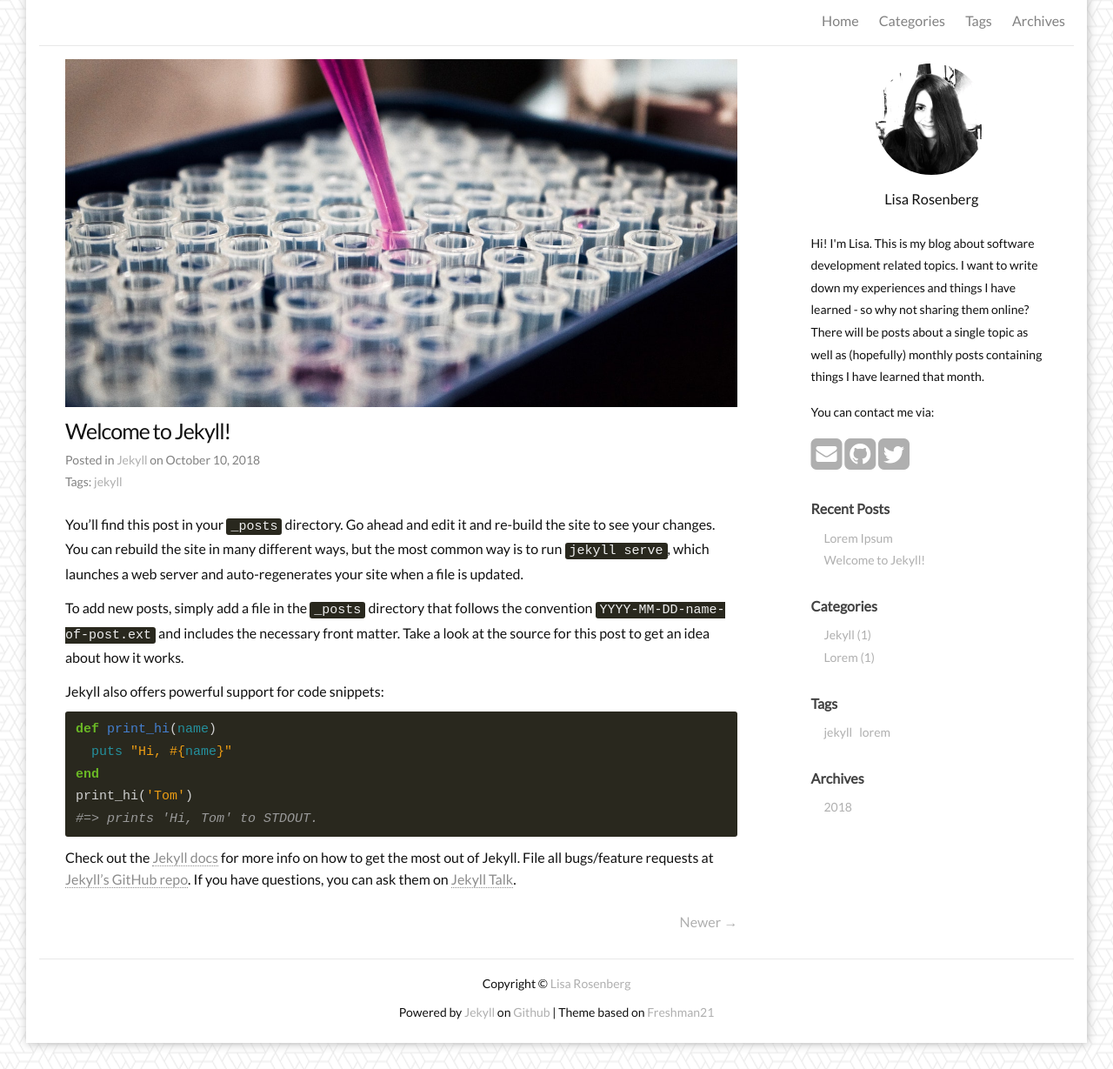
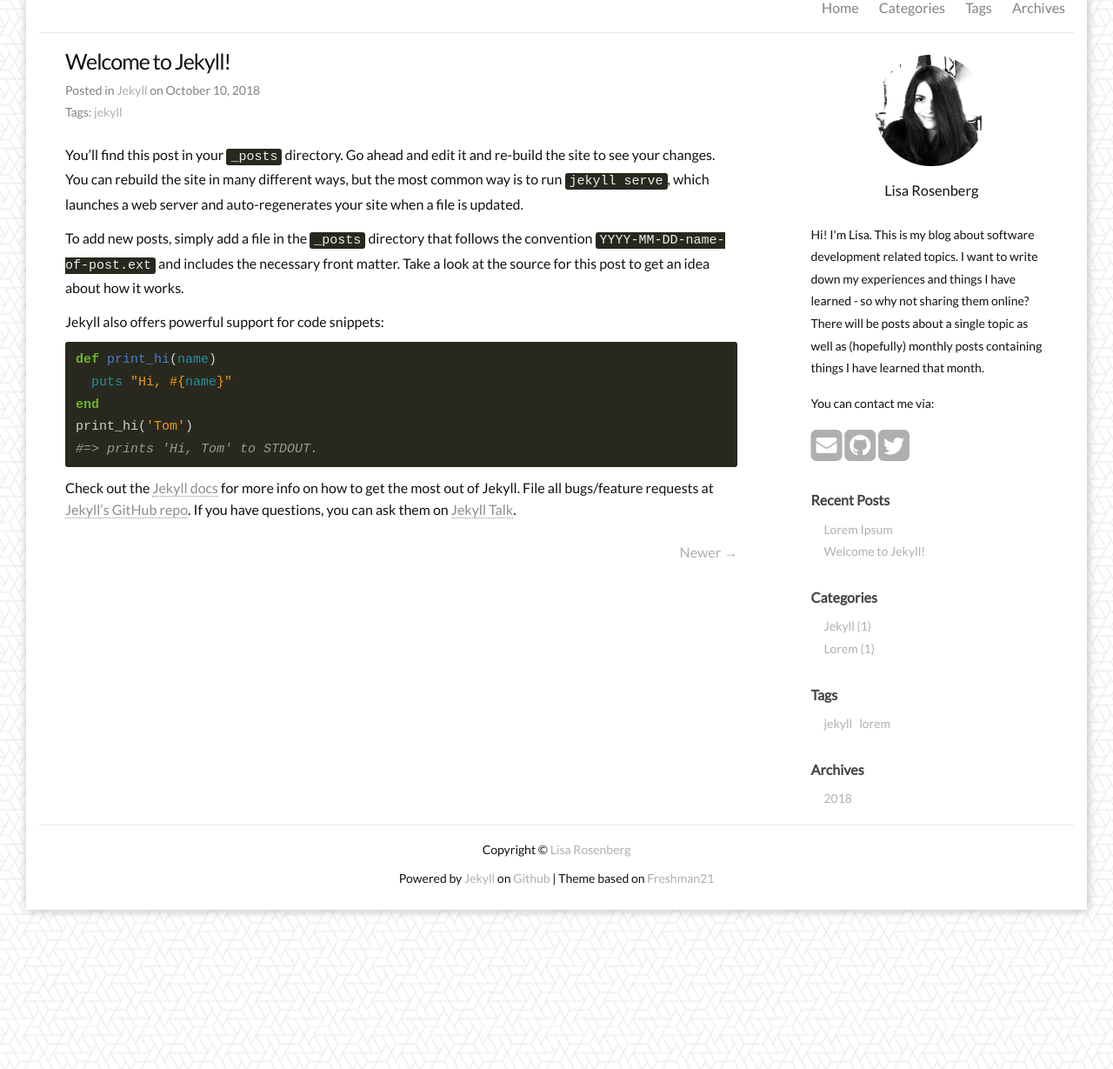
Before and after one commit to lisa-rosenberg/lisa-rosenberg.github.io, a Jekyll site: the page built from _posts/2018-10-10-welcome-to-jekyll.markdown, in a window 1280 px wide. Shown: the part 419-1648 px from the top of the page at 87% size. Built offline with Jekyll 4.4.1, drawn with Linux system fonts in a browser that asks for light colours; comment, search, counter and statistics services are not loaded.

Commit message:
Clean up theme, Remove header image from post layout

```diff
--- a/_layouts/post.html
+++ b/_layouts/post.html
@@ -5,9 +5,9 @@ layout: default
 
     <header class="post-header">
 
-        <div class="post-header-image">
-            <img class='post-image' src="{{page.image}}"/>
-        </div>
+        <!--<div class="post-header-image">-->
+            <!--<img class='post-image' src="{{page.image}}"/>-->
+        <!--</div>-->
 
         <h1 itemprop="name" class="post-title">{{ page.title }}</h1>
 
--- a/_sass/_base.scss
+++ b/_sass/_base.scss
@@ -178,6 +178,8 @@ pre {
 
 // Wrapper
 .wrapper {
+  margin-bottom: 5px;
+
   @extend %clearfix;
 
   @include media-query($on-laptop) {
--- a/_sass/_layout.scss
+++ b/_sass/_layout.scss
@@ -8,7 +8,6 @@
   background: $page-header-image center;
   background-size: 100%;
   display: flex;
-  margin-bottom: 15px;
   margin-left: -15px;
   margin-right: -15px;
 }
@@ -231,10 +230,10 @@
 }
 
 // Posts
-.post-header-image {
-  height: 400px;
-  margin-bottom: 15px;
-}
+//.post-header-image {
+//  height: 400px;
+//  margin-bottom: 15px;
+//}
 
 .post-header {
   margin-bottom: 20px;
```
